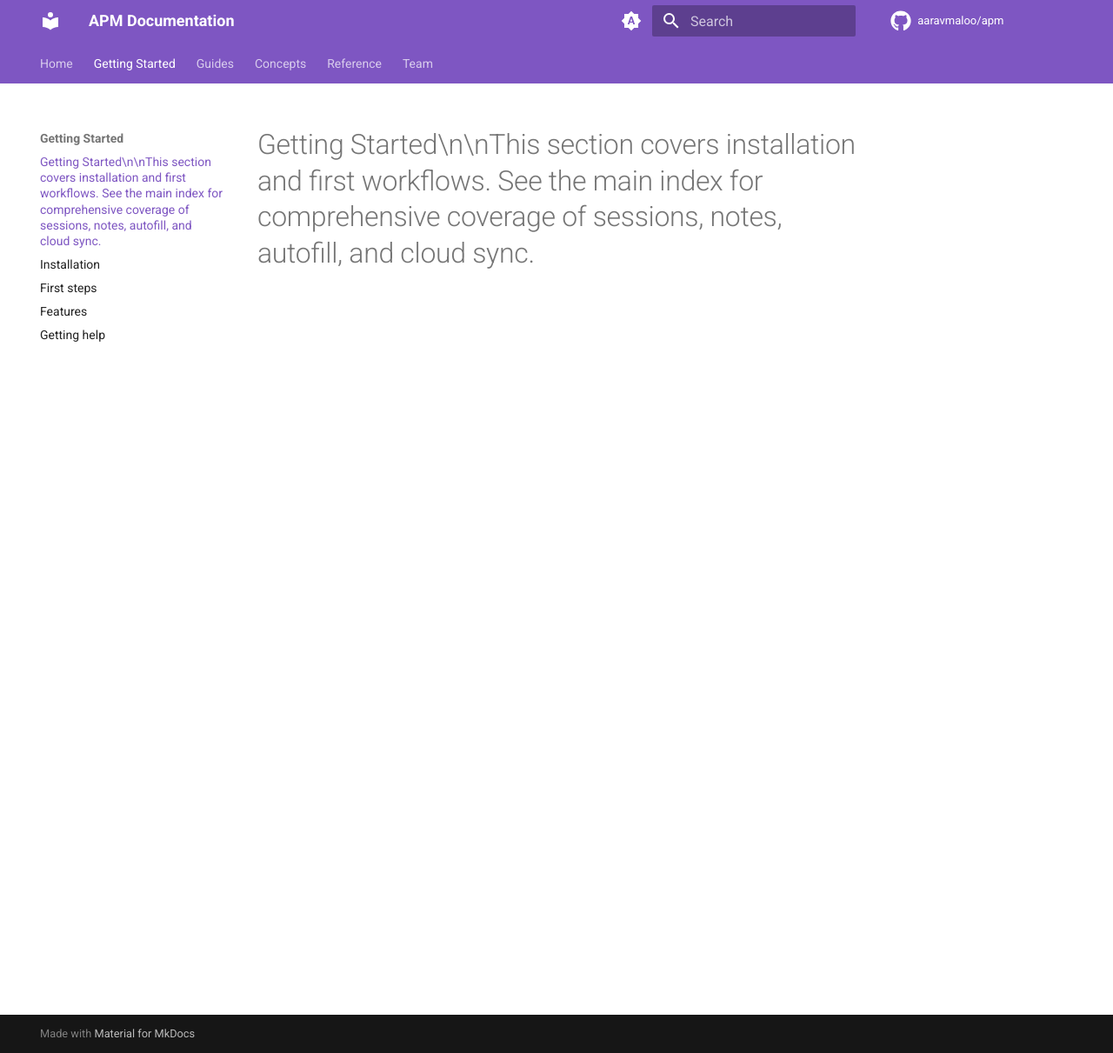
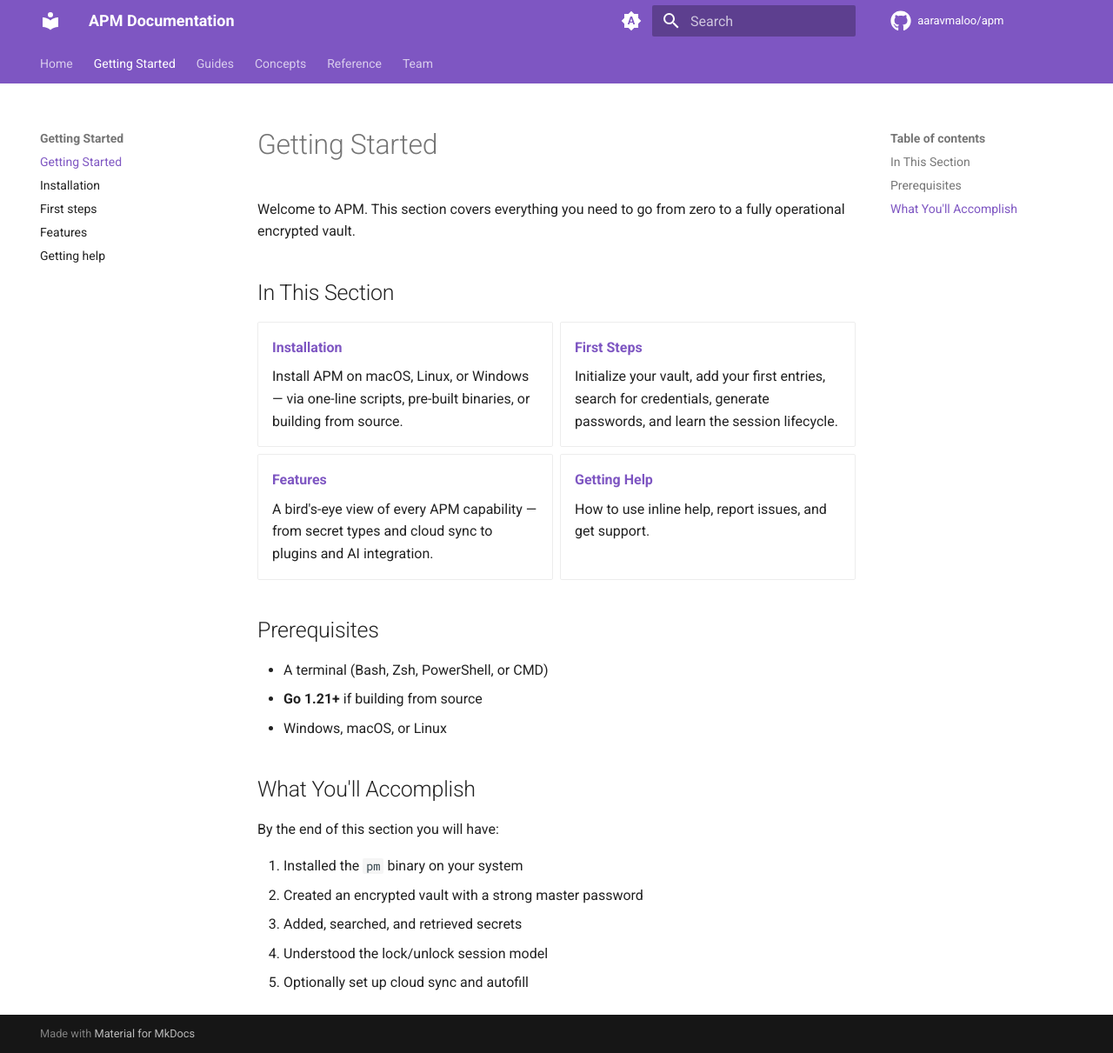
Before and after one commit to aaravmaloo/apm, an MkDocs documentation site: the page built from docs/getting-started/index.md, in a window 1280 px wide and 1211 px high. Shown: the whole window at 87% size. Built offline with MkDocs 1.6.1 and Material for MkDocs 9.7.7, drawn with Linux system fonts in a browser that asks for light colours; comment, search, counter and statistics services are not loaded.

Commit message:
update docs/getting-started/index.md

```diff
--- a/docs/getting-started/index.md
+++ b/docs/getting-started/index.md
@@ -1 +1,41 @@
-# Getting Started\n\nThis section covers installation and first workflows. See the main index for comprehensive coverage of sessions, notes, autofill, and cloud sync.
+# Getting Started
+
+Welcome to APM. This section covers everything you need to go from zero to a fully operational encrypted vault.
+
+## In This Section
+
+<div class="grid cards" markdown>
+
+-   **[Installation](installation.md)**
+
+    Install APM on macOS, Linux, or Windows — via one-line scripts, pre-built binaries, or building from source.
+
+-   **[First Steps](first-steps.md)**
+
+    Initialize your vault, add your first entries, search for credentials, generate passwords, and learn the session lifecycle.
+
+-   **[Features](features.md)**
+
+    A bird's-eye view of every APM capability — from secret types and cloud sync to plugins and AI integration.
+
+-   **[Getting Help](help.md)**
+
+    How to use inline help, report issues, and get support.
+
+</div>
+
+## Prerequisites
+
+- A terminal (Bash, Zsh, PowerShell, or CMD)
+- **Go 1.21+** if building from source
+- Windows, macOS, or Linux
+
+## What You'll Accomplish
+
+By the end of this section you will have:
+
+1. Installed the `pm` binary on your system
+2. Created an encrypted vault with a strong master password
+3. Added, searched, and retrieved secrets
+4. Understood the lock/unlock session model
+5. Optionally set up cloud sync and autofill
```
